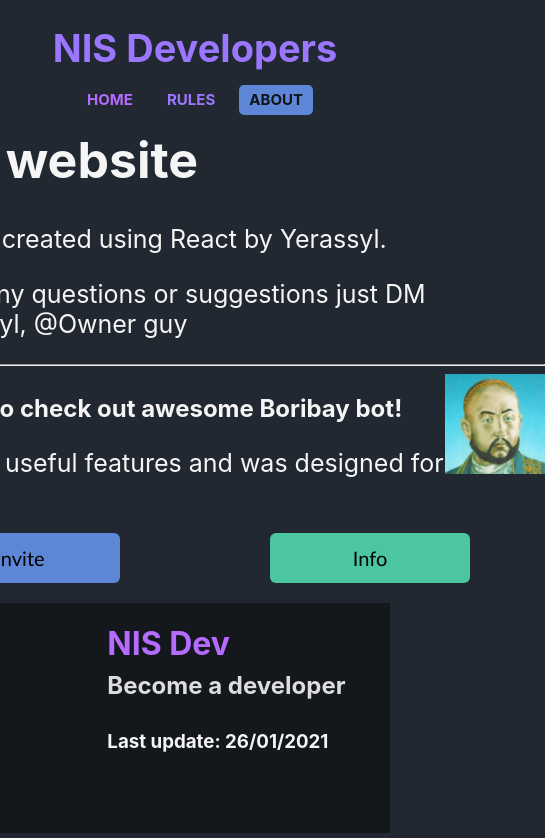
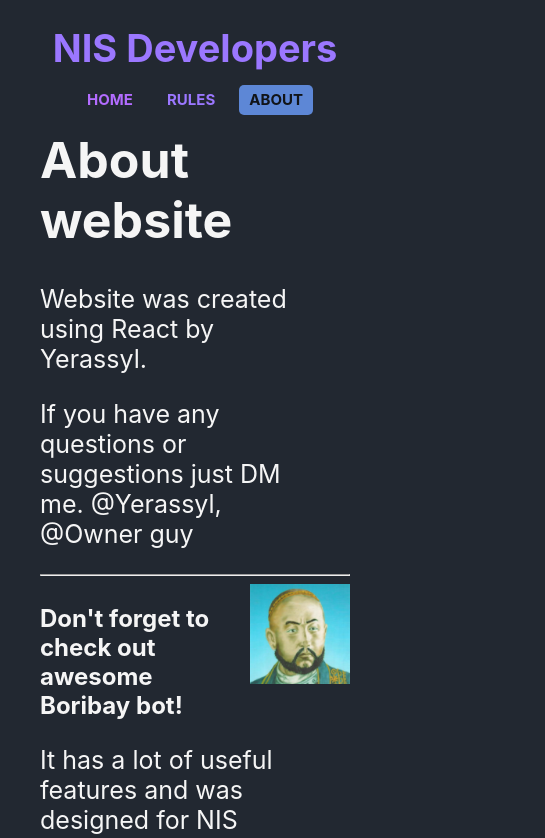
Before and after one commit to EraOfCoding/NIS-Dev-website, a React (Create React App) app: page /about in a window 390 px wide. Shown: the top 838 px of the page, 545 px wide, since content can reach past the window. Built offline with nearby package versions, Linux system fonts and the light colour scheme.

Commit message:
added responsive css and changed footer

```diff
--- a/src/App.js
+++ b/src/App.js
@@ -7,12 +7,6 @@ import Error from './components/Error'
 import {BrowserRouter as Router, Switch, Route} from 'react-router-dom'
 
 class App extends React.Component {
-  constructor () {
-    super()
-    this.state = {
-      update_data: '26/01/2021' // change whenever you update website
-    }
-  }
   render() {
     return (
       <Router>
@@ -23,7 +17,7 @@ class App extends React.Component {
             <Route path="/about" component={About}/>
             <Route path="*" component={Error}/>
           </Switch>
-          <Space update_data = {this.state.update_data}/>
+          <Space/>
         </div>
       </Router>
     );
--- a/src/components/Home.js
+++ b/src/components/Home.js
@@ -7,7 +7,7 @@ class Home extends React.Component {
 
     render() {
         return (
-            <div>
+            <div className="home">
                 <title>Home | NIS Dev</title>
                 <Navbar page="home"/>
                 <div className="home">
@@ -24,7 +24,7 @@ class Home extends React.Component {
                             <h1>Learn programming</h1>
                             <p>In NIS dev you can meet a lot of developers and learn bunch of things</p>
                         </div>
-                        <iframe width="365" height="205" src="https://www.youtube.com/embed/PkZNo7MFNFg"
+                        <iframe width="360" max-width="365" height="205" src="https://www.youtube.com/embed/PkZNo7MFNFg"
                         frameborder="0" allow="accelerometer; autoplay; clipboard-write; encrypted-media;
                         gyroscope; picture-in-picture" allowfullscreen></iframe>
                     </div>
--- a/src/components/Space.js
+++ b/src/components/Space.js
@@ -2,19 +2,13 @@ import React from 'react'
 import '../styles/Space.css'
 
 class Space extends React.Component {
-    constructor(props) {
-        super()
-        this.state = {
-            update_data: props.update_data
-        }
-    }
     render() {
         return (
             <div className="space">
                 <div>
                     <h1>NIS Dev</h1>
                     <h2>Become a developer</h2>
-                    <h3>Last update: {this.state.update_data}</h3>
+                    <h3>Made with ❤️ by <a onClick={() => window.open('https://github.com/EraOfCoding', '_blank')}>Yerassyl</a></h3>
                 </div>
             </div>
         );
--- a/src/index.css
+++ b/src/index.css
@@ -7,6 +7,7 @@ body {
     sans-serif;
   -webkit-font-smoothing: antialiased;
   -moz-osx-font-smoothing: grayscale;
+  width: auto;
 }
 
 code {
--- a/src/styles/About.css
+++ b/src/styles/About.css
@@ -5,10 +5,11 @@
 
 .about div h1 {
   font-size: 50px;
+  max-width: 400px;
 }
 
 .about div p {
-  width: 600px;
+  max-width: 600px;
   font-size: 25px;
 }
 
@@ -26,6 +27,7 @@
 #boribay {
   display: flex;
   justify-content: center;
+  max-width: 500px;
 }
 
 #invite,
@@ -55,3 +57,22 @@
 #info:hover {
   background-color: #44af8f;
 }
+
+@media only screen and (max-width: 800px) {
+  .about h1 {
+    width: 250px;
+  }
+  .about p {
+    width: 280px;
+  }
+  #invite,
+  #info {
+    width: 100px;
+  }
+  #boribay h2 {
+    width: 200px;
+  }
+  #boribay > div {
+    width: 210px;
+  }
+}
--- a/src/styles/Home.css
+++ b/src/styles/Home.css
@@ -1,12 +1,7 @@
-/* .home-btn {
-  border-radius: 5px;
-  background-color: #b36cff;
-  color: #111418;
+.home {
+  width: auto;
+  padding-top: 10px;
 }
-
-.home-btn:hover {
-  background-color: #b36cff;
-} */
 
 .join,
 .learn {
@@ -18,10 +13,9 @@
 }
 
 .info {
-  padding-left: 60px;
   display: flex;
   justify-content: center;
-  align-items: flex-start;
+  align-items: center;
 }
 
 .join div,
@@ -38,7 +32,8 @@
 
 .info div h1 {
   font-size: 26px;
-  width: 400px;
+  max-width: 400px;
+  width: 250px;
 }
 
 .info div p {
@@ -48,12 +43,13 @@
 
 .join div p,
 .learn div p {
-  width: 500px;
+  max-width: 500px;
+  min-width: 300px;
   font-size: 30px;
 }
 
 .learn div p {
-  padding-right: 10px;
+  /* padding-right: 10px; */
 }
 
 .join div button {
@@ -84,3 +80,20 @@
 .learn iframe {
   padding-top: 27px;
 }
+
+@media only screen and (max-width: 900px) {
+  .join,
+  .learn,
+  .info {
+    flex-direction: column;
+    align-items: center;
+  }
+  .join div p,
+  .learn div p {
+    width: 300px;
+    font-size: 30px;
+  }
+  .info {
+    padding-top: 30px;
+  }
+}
--- a/src/styles/Navbar.css
+++ b/src/styles/Navbar.css
@@ -1,3 +1,7 @@
+.navbar {
+  width: auto;
+}
+
 .navbar-buttons {
   display: flex;
   flex-direction: row;
--- a/src/styles/Rules.css
+++ b/src/styles/Rules.css
@@ -21,3 +21,12 @@
   font-size: 25px;
   font-weight: 500;
 }
+
+@media only screen and (max-width: 900px) {
+  .rules div p {
+    padding-left: 10px;
+  }
+  .rules div h1 {
+    padding-left: 10px;
+  }
+}
--- a/src/styles/Space.css
+++ b/src/styles/Space.css
@@ -1,9 +1,18 @@
 .space {
   background-color: #14171b;
-  width: 100%;
+  width: auto;
   height: 230px;
   display: flex;
   justify-content: flex-end;
+}
+
+.space a {
+  cursor: pointer;
+  text-decoration: none;
+}
+
+.space a:hover {
+  text-decoration: underline;
 }
 
 .space h1 {
@@ -13,7 +22,7 @@
 }
 
 .space h3 {
-  padding-top: 10px;
+  margin-top: 85px;
 }
 
 .space div h2 {
```
Also changed, not shown: 1 other file (tests, documents, lock files or other folders).
